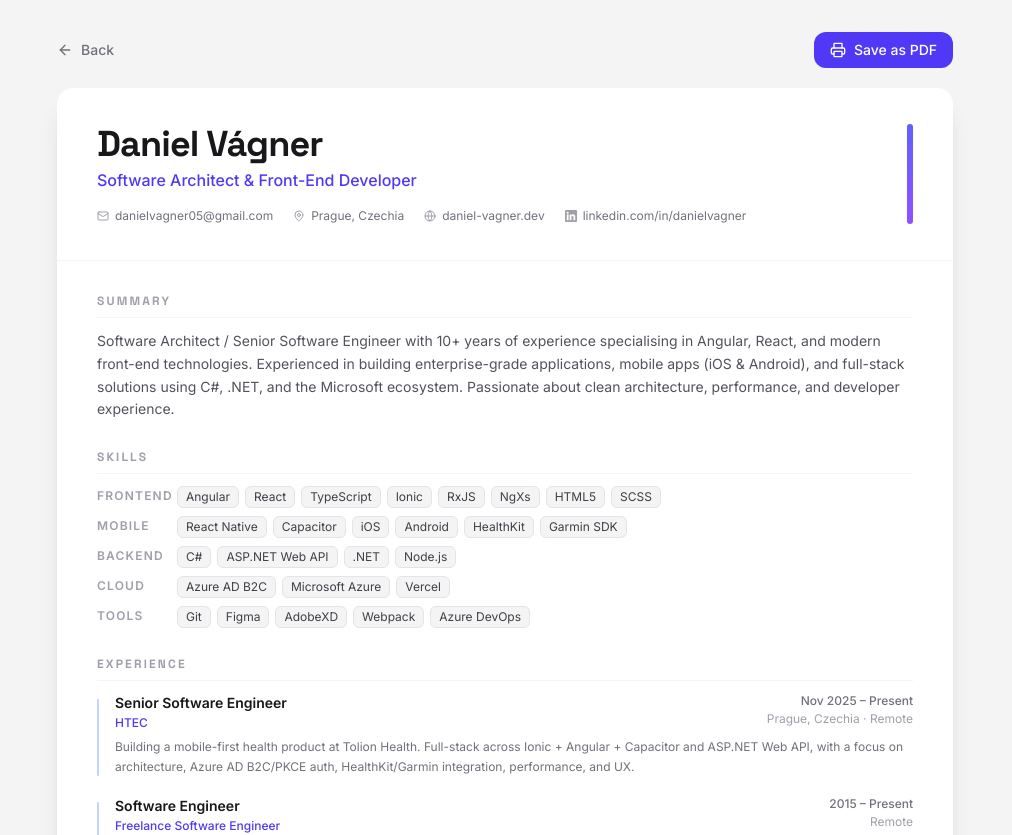
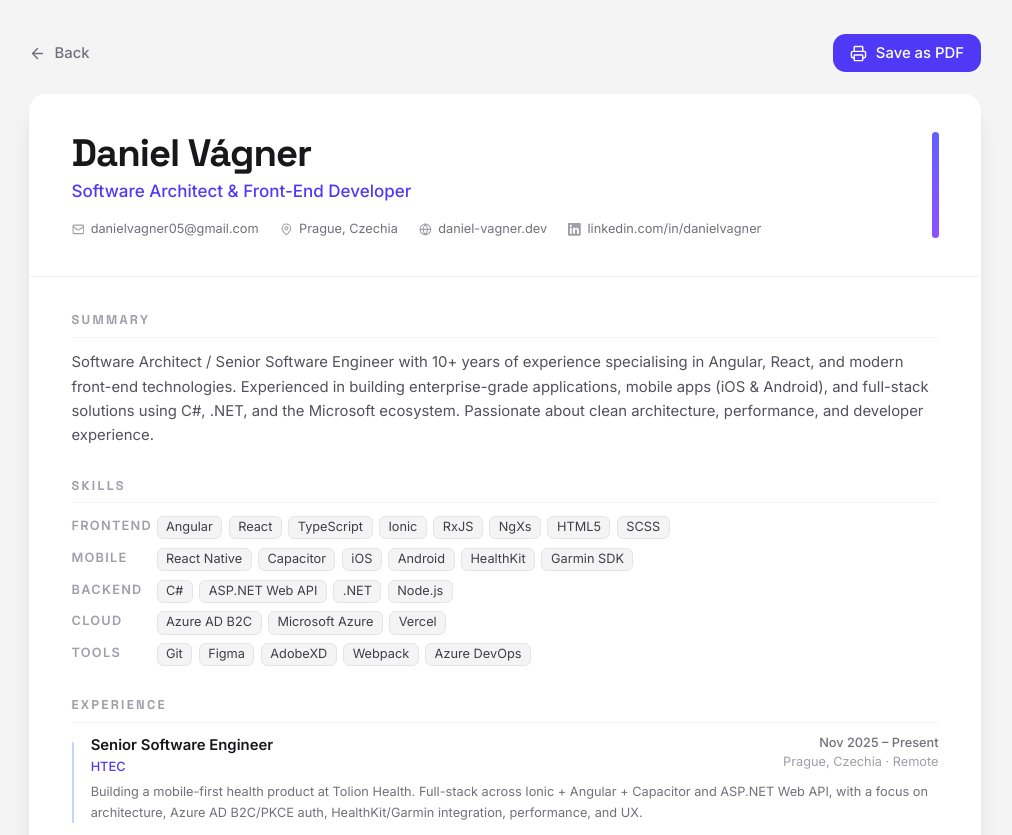
Before and after one commit to DanielVagner/personalWebsite, a React (Vite) app: page /cv in a window 1280 px wide. Shown: the top 835 px of the page, without its empty margins (135-1147 px from the left). Built offline with nearby package versions, Linux system fonts and the light colour scheme.

Commit message:
Font
Change font. Better visibility

```diff
--- a/src/app/components/About.tsx
+++ b/src/app/components/About.tsx
@@ -70,7 +70,7 @@ export function About() {
           <h2 className="text-4xl md:text-5xl font-bold mb-4 text-zinc-900 dark:text-zinc-50">
             About Me
           </h2>
-          <p className="text-zinc-500 dark:text-zinc-400 max-w-xl mx-auto leading-relaxed">
+          <p className="text-zinc-500 dark:text-zinc-400 max-w-xl mx-auto leading-relaxed text-base">
             Passionate software architect and engineer specializing in front-end excellence
             and scalable architectures.
           </p>
@@ -89,18 +89,18 @@ export function About() {
             <h3 className="text-xl font-semibold text-zinc-900 dark:text-zinc-100">
               My Journey
             </h3>
-            <p className="text-zinc-500 dark:text-zinc-400 leading-relaxed text-sm">
+            <p className="text-zinc-500 dark:text-zinc-400 leading-relaxed text-base">
               As a Software Architect currently at HTEC and with extensive experience at CertiCon,
               I specialize in building mobile-first health applications and enterprise solutions.
               My expertise spans the full stack, from Angular and React on the front-end to ASP.NET
               and Azure services on the back-end.
             </p>
-            <p className="text-zinc-500 dark:text-zinc-400 leading-relaxed text-sm">
+            <p className="text-zinc-500 dark:text-zinc-400 leading-relaxed text-base">
               I've contributed to major projects at companies like Bosch, implementing cutting-edge
               Micro Frontend architectures and Material Design systems. My work focuses on delivering
               high-performance, scalable applications with exceptional user experiences.
             </p>
-            <p className="text-zinc-500 dark:text-zinc-400 leading-relaxed text-sm">
+            <p className="text-zinc-500 dark:text-zinc-400 leading-relaxed text-base">
               Since 2015, I've also been running a successful freelance practice, specializing in
               mobile application development with Ionic and Angular. This dual perspective — enterprise
               architecture and hands-on development — allows me to create solutions that are both
@@ -131,7 +131,7 @@ export function About() {
                   <h4 className="font-semibold text-zinc-900 dark:text-zinc-100 text-sm mb-1 leading-tight">
                     {h.title}
                   </h4>
-                  <p className="text-xs text-zinc-500 dark:text-zinc-500 leading-relaxed">
+                  <p className="text-sm text-zinc-500 dark:text-zinc-400 leading-relaxed">
                     {h.description}
                   </p>
                 </motion.div>
@@ -167,7 +167,7 @@ export function About() {
                   <h4 className="font-semibold text-zinc-900 dark:text-zinc-100 text-sm mb-1.5">
                     {item.title}
                   </h4>
-                  <p className="text-xs text-zinc-500 dark:text-zinc-500 leading-relaxed max-w-[200px]">
+                  <p className="text-sm text-zinc-500 dark:text-zinc-400 leading-relaxed max-w-[200px]">
                     {item.desc}
                   </p>
                 </motion.div>
--- a/src/styles/theme.css
+++ b/src/styles/theme.css
@@ -1,7 +1,7 @@
 @custom-variant dark (&:is(.dark *));
 
 :root {
-  --font-size: 16px;
+  --font-size: 17px;
   --background: #fafaf9;
   --foreground: #18181b;
   --card: #ffffff;
@@ -13,7 +13,7 @@
   --secondary: #f4f4f5;
   --secondary-foreground: #3f3f46;
   --muted: #e4e4e7;
-  --muted-foreground: #71717a;
+  --muted-foreground: #52525b;
   --accent: #ede9fe;
   --accent-foreground: #4c1d95;
   --destructive: #d4183d;
@@ -53,7 +53,7 @@
   --secondary: #27272a;
   --secondary-foreground: #d4d4d8;
   --muted: #27272a;
-  --muted-foreground: #a1a1aa;
+  --muted-foreground: #d4d4d8;
   --accent: #1e1b4b;
   --accent-foreground: #c7d2fe;
   --destructive: #7a2a2a;
```
